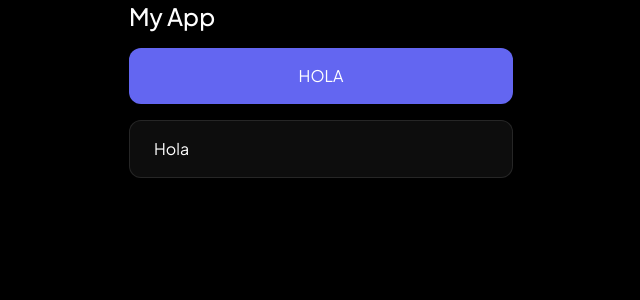
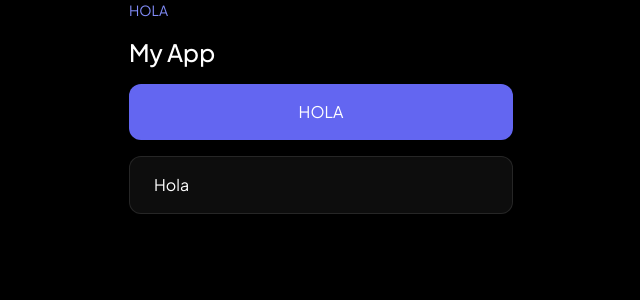
Before and after one commit to martiserra99/formity-template, a Next.js app: page / in a window 1280 px wide. Shown: the top 300 px of the page, without its empty margins (319-959 px from the left). Built offline with nearby package versions, Linux system fonts and the light colour scheme; a web font is replaced by a local one.

Commit message:
Added label component

```diff
--- a/src/app/page.tsx
+++ b/src/app/page.tsx
@@ -1,5 +1,6 @@
 "use client";
 
+import Label from "@/components/label";
 import Heading from "@/components/heading";
 import Button from "@/components/button";
 import TextField from "@/components/text-field";
@@ -8,6 +9,7 @@ export default function Home() {
   return (
     <div className="flex h-full flex-col items-center justify-center gap-2">
       <div className="w-96 space-y-4">
+        <Label>HOLA</Label>
         <Heading>My App</Heading>
         <Button>HOLA</Button>
         <TextField value="Hola" onChange={(value) => console.log(value)} />
--- /dev/null
+++ b/src/components/label.tsx
@@ -0,0 +1,12 @@
+import clsx from "clsx";
+
+interface LabelProps {
+  children: React.ReactNode;
+  className?: string;
+}
+
+export default function Label({ children, className }: LabelProps) {
+  return (
+    <p className={clsx("text-indigo-400 text-sm", className)}>{children}</p>
+  );
+}
```
